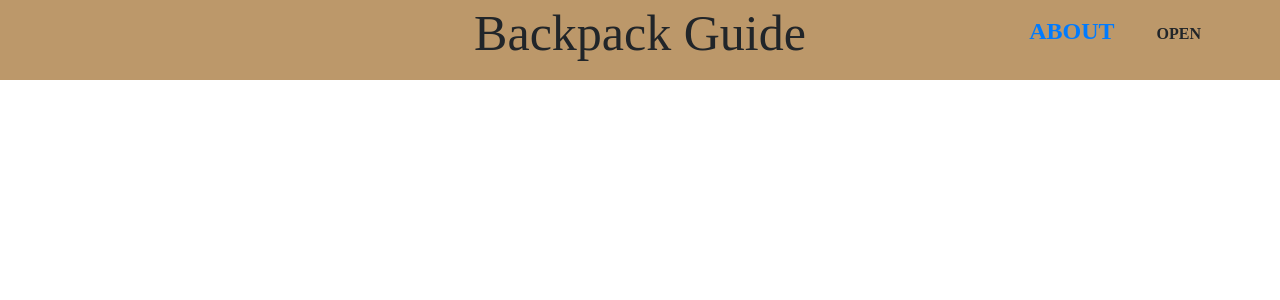
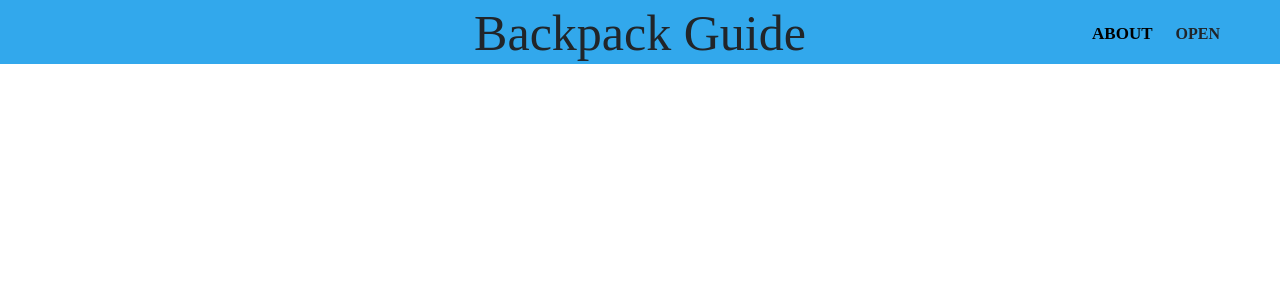
Before and after one commit to kobrabson/BackpackGuide, a React (Create React App) app: page /#/ in a window 1280 px wide. Shown: the top 300 px of the page. Built offline with nearby package versions, Linux system fonts and the light colour scheme; what redux-promise-middleware would draw is missing.

Commit message:
added css and messing around

```diff
--- a/src/components/about/about.css
+++ b/src/components/about/about.css
@@ -8,7 +8,7 @@
  grid-template-columns: 1fr 1fr;
  row-gap: 1rem;
  column-gap: 1rem;
-background-color: wheat;
+background-color: #BC986A;
 }
 
 
@@ -36,9 +36,6 @@ span{
     box-sizing: border-box;
 }
 
-.text-2-container{
-
-}
 .about-image-2{
     width: 10rem;
     padding: 1.5rem;
--- a/src/components/nav/Dropdown.js
+++ b/src/components/nav/Dropdown.js
@@ -17,15 +17,15 @@ function Dropdown() {
         >
 
             <div className='nav-action navbar-item' >
-                <p>{open ? 'Close' : 'Open' }</p>
+                <p className='open-menu'>{open ? 'Close' : 'Open' }</p>
             </div>
             {open && (
                 <div className='nav-list-item'>
-                    <Link to='/about' className='nav-ul'>About</Link>
-                    <Link to='/gear'><ul className='nav-ul'>Gear</ul></Link>
-                    <Link to='/backpack'><ul className='nav-ul'>Backpack</ul></Link>
-                    <Link to='/resource'><ul className='nav-ul'>Addition Resources</ul></Link>
-                    <Link to='/Auth'><ul className='nav-item'>Register</ul></Link>
+                    <Link to='/about' className='nav-item links'>About</Link>
+                    <Link className='links' to='/gear'><ul className='nav-item'>Gear</ul></Link>
+                    <Link className='links' to='/backpack'><ul className='nav-item'>Backpack</ul></Link>
+                    <Link className='links' to='/resource'><ul className='nav-item'>Addition Resources</ul></Link>
+                    <Link className='links' to='/Auth'><ul className='nav-item'>Register</ul></Link>
                 </div>
 
             )}
--- a/src/components/nav/Nav.css
+++ b/src/components/nav/Nav.css
@@ -1,7 +1,7 @@
 
 .navbar {
-    background-color: #bc986a;
-    height: 10vh;
+    background-color: #32A8EC;
+    height: 8vh;
     width: 100vw;
     margin: 0 auto;
 }
@@ -53,20 +53,29 @@
     margin: 0 .5rem;
 }
 
+.about{
+    font-size: 17px;
+}
+
+
+
 .header-item:hover {
     text-decoration: underline;
 }
 
 /* !-----DROPDOWN MENU ITEMS----- */
 
+.open-menu{
+    padding: 5px;
+}
+
 .nav-list-item {
-    background-color: tomato;
+    background-color: #B1AA51;
     padding: 10px;
     position: absolute;
-    top: auto;
-    right: 1rem;
-    height: 40vh;
-    margin: 20px;
+    right: 0;
+    height: 28vh;
+    margin-top: 13px;
     display: flex;
     flex-direction: column;
 
@@ -78,6 +87,7 @@ margin: 10px;
 }
 .nav-item:hover {
     text-decoration: underline;
+    color: white;
 }
 
 .display-ib{
@@ -98,3 +108,8 @@ margin: 10px;
     position: absolute;
     right: 50px;
 }
+
+.links{
+    text-decoration: none;
+    color: black;
+}
--- a/src/components/nav/Nav.js
+++ b/src/components/nav/Nav.js
@@ -21,7 +21,7 @@ const Nav = (props) => {
 
 
     return (
-        <div>
+        <div className='nav-bar'>
             <nav className='navbar display-ib'>
                 <div className='logo'>
                     {/* logo box */}
@@ -48,9 +48,9 @@ const Nav = (props) => {
                      )} */}
 
 
-                <Link to='/about'>
+                <Link className='links' to='/about'>
                     <span
-                        className='header-item'>
+                        className='header-item about'>
                          about
                     </span></Link>
 
```
